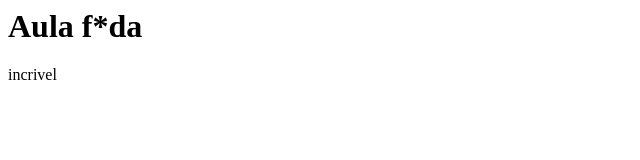
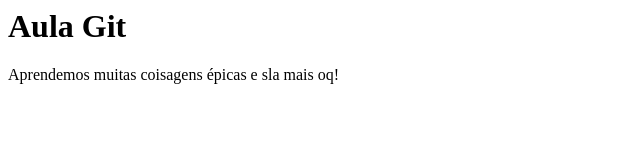
Before and after one commit to Juliapixel/data_structures_1, a plain HTML site: page index.html in a window 1280 px wide. Shown: the whole page, without its empty margins (0-640 px from the left). Drawn offline with Linux system fonts and the light colour scheme.

Commit message:
mudar header e conteúdo

```diff
--- a/index.html
+++ b/index.html
@@ -5,10 +5,10 @@
 </head>
 <body>
     <h1>
-        Aula f*da
+        Aula Git
     </h1>
     <p>
-        incrivel
+        Aprendemos muitas coisagens épicas e sla mais oq!
     </p>
 </body>
 </html>
```
